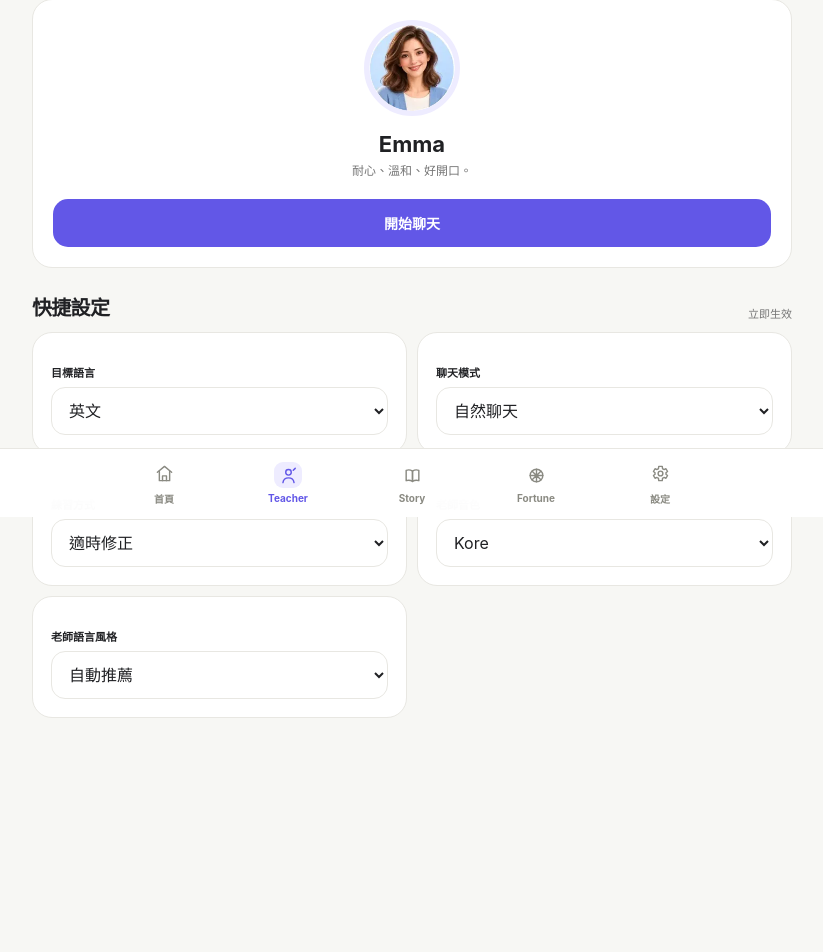
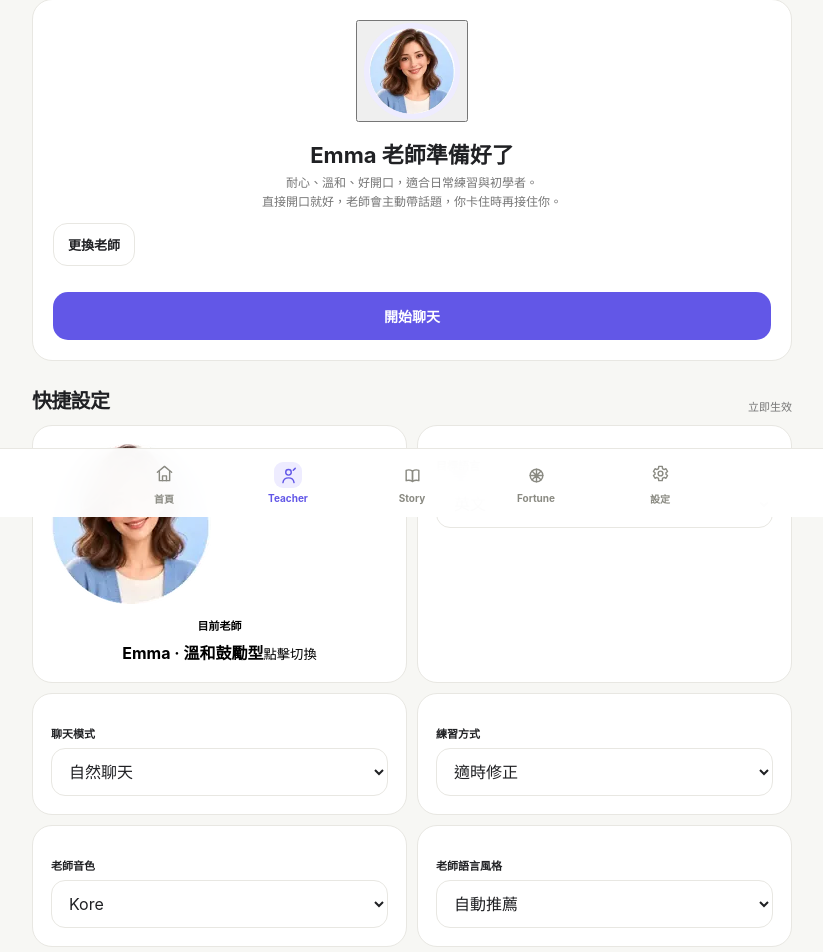
Before and after one commit to magic76/magic76.github.io, a React (Vite) app in the folder web-spa/: page /#/teacher/tutor in a window 1280 px wide. Shown: the part 283-1235 px from the top of the page, without its empty margins (228-1051 px from the left). Before the commit the page ends 1103 px from the top, so only its background shows below. Built offline with nearby package versions, Linux system fonts and the light colour scheme.

Commit message:
feat: surface selectable tutor profiles in Teacher UI

```diff
--- a/web-spa/src/teacher/TutorPage.tsx
+++ b/web-spa/src/teacher/TutorPage.tsx
@@ -1,8 +1,24 @@
-import{Link}from"react-router-dom";import avatarUrl from "../../../assets/teacher/teacher-emma.webp";import{useTeacherStore}from"../store/teacherStore";
-export function TutorPage(){const s=useTeacherStore();return <><section className="hero"><span className="kicker">Tutor</span><h1>老師</h1><p>直接開始說，需要時再調整老師帶你的方式。</p></section><section className="section"><div className="person-card card"><div className="avatar"><img src={avatarUrl} alt="Emma"/></div><h2>Emma</h2><p>耐心、溫和、好開口。</p><Link className="primary-wide" to="/teacher/live">開始聊天</Link></div></section><section className="section"><div className="section-head"><h2>快捷設定</h2><small>立即生效</small></div><div className="settings-grid">
-<label className="panel"><span className="label">目標語言</span><select className="field" value={s.targetLanguage} onChange={e=>s.setTargetLanguage(e.target.value)}><option>英文</option><option>日文</option><option>韓文</option><option>西班牙文</option><option>法文</option></select></label>
-<label className="panel"><span className="label">聊天模式</span><select className="field" value={s.conversationMode} onChange={e=>s.setConversationMode(e.target.value as typeof s.conversationMode)}><option value="natural">自然聊天</option><option value="scenario">情境聊天</option><option value="practice">練習聊天</option></select></label>
-<label className="panel"><span className="label">練習方式</span><select className="field" value={s.guidance} onChange={e=>s.setGuidance(e.target.value as typeof s.guidance)}><option value="light">輕度引導</option><option value="normal">適時修正</option><option value="strict">積極糾正</option></select></label>
-<label className="panel"><span className="label">老師音色</span><select className="field" value={s.voice} onChange={e=>s.setVoice(e.target.value)}><option>Kore</option><option>Aoede</option><option>Puck</option><option>Charon</option><option>Fenrir</option></select></label>
-<label className="panel"><span className="label">老師語言風格</span><select className="field" value={s.languageStyle} disabled={s.targetLanguage!=="英文"} onChange={e=>s.setLanguageStyle(e.target.value as typeof s.languageStyle)}><option value="auto">自動推薦</option><option value="us">美國 · 自然</option><option value="gb">英國 · 自然</option><option value="au">澳洲 · 自然</option></select></label>
-</div></section></>}
+import{useState}from"react";import{Link}from"react-router-dom";
+import{useTeacherStore}from"../store/teacherStore";
+import{getTeacherProfile}from"./teacherProfiles";
+import{TeacherProfilePicker}from"./TeacherProfilePicker";
+
+const VOICES=["Kore","Hyperion","Prospero","Leda","Aoede","Puck","Charon","Fenrir"];
+
+export function TutorPage(){
+ const s=useTeacherStore(),[picker,setPicker]=useState(false),profile=getTeacherProfile(s.teacherProfile);
+ return <><section className="hero"><span className="kicker">Tutor</span><h1>老師</h1><p>直接開始說，需要時再調整老師帶你的方式。</p></section>
+ <section className="section"><div className="person-card card">
+  <button className="teacher-avatar-button" onClick={()=>setPicker(true)} aria-label="更換老師"><span className="avatar"><img src={profile.avatar} alt={profile.name}/></span></button>
+  <h2>{profile.name} 老師準備好了</h2><p>{profile.description}<br/>直接開口就好，老師會主動帶話題，你卡住時再接住你。</p>
+  <div className="actions"><button className="btn secondary" onClick={()=>setPicker(true)}>更換老師</button><Link className="primary-wide" to="/teacher/live">開始聊天</Link></div>
+ </div></section>
+ <section className="section"><div className="section-head"><h2>快捷設定</h2><small>立即生效</small></div><div className="settings-grid">
+ <button className="panel teacher-current-row" onClick={()=>setPicker(true)}><span className="teacher-current-avatar"><img src={profile.avatar} alt=""/></span><span><span className="label">目前老師</span><strong>{profile.name} · {profile.title}</strong><small>點擊切換</small></span></button>
+ <label className="panel"><span className="label">目標語言</span><select className="field" value={s.targetLanguage} onChange={e=>s.setTargetLanguage(e.target.value)}><option>英文</option><option>日文</option><option>韓文</option><option>西班牙文</option><option>法文</option></select></label>
+ <label className="panel"><span className="label">聊天模式</span><select className="field" value={s.conversationMode} onChange={e=>s.setConversationMode(e.target.value as typeof s.conversationMode)}><option value="natural">自然聊天</option><option value="scenario">情境聊天</option><option value="practice">練習聊天</option></select></label>
+ <label className="panel"><span className="label">練習方式</span><select className="field" value={s.guidance} onChange={e=>s.setGuidance(e.target.value as typeof s.guidance)}><option value="light">輕度引導</option><option value="normal">適時修正</option><option value="strict">積極糾正</option></select></label>
+ <label className="panel"><span className="label">老師音色</span><select className="field" value={s.voice} onChange={e=>s.setVoice(e.target.value)}>{VOICES.map(v=><option key={v}>{v}</option>)}</select></label>
+ <label className="panel"><span className="label">老師語言風格</span><select className="field" value={s.languageStyle} disabled={s.targetLanguage!=="英文"} onChange={e=>s.setLanguageStyle(e.target.value as typeof s.languageStyle)}><option value="auto">自動推薦</option><option value="us">美國 · 自然</option><option value="gb">英國 · 自然</option><option value="au">澳洲 · 自然</option></select></label>
+ </div></section>{picker&&<TeacherProfilePicker onClose={()=>setPicker(false)}/>}</>
+}
```
